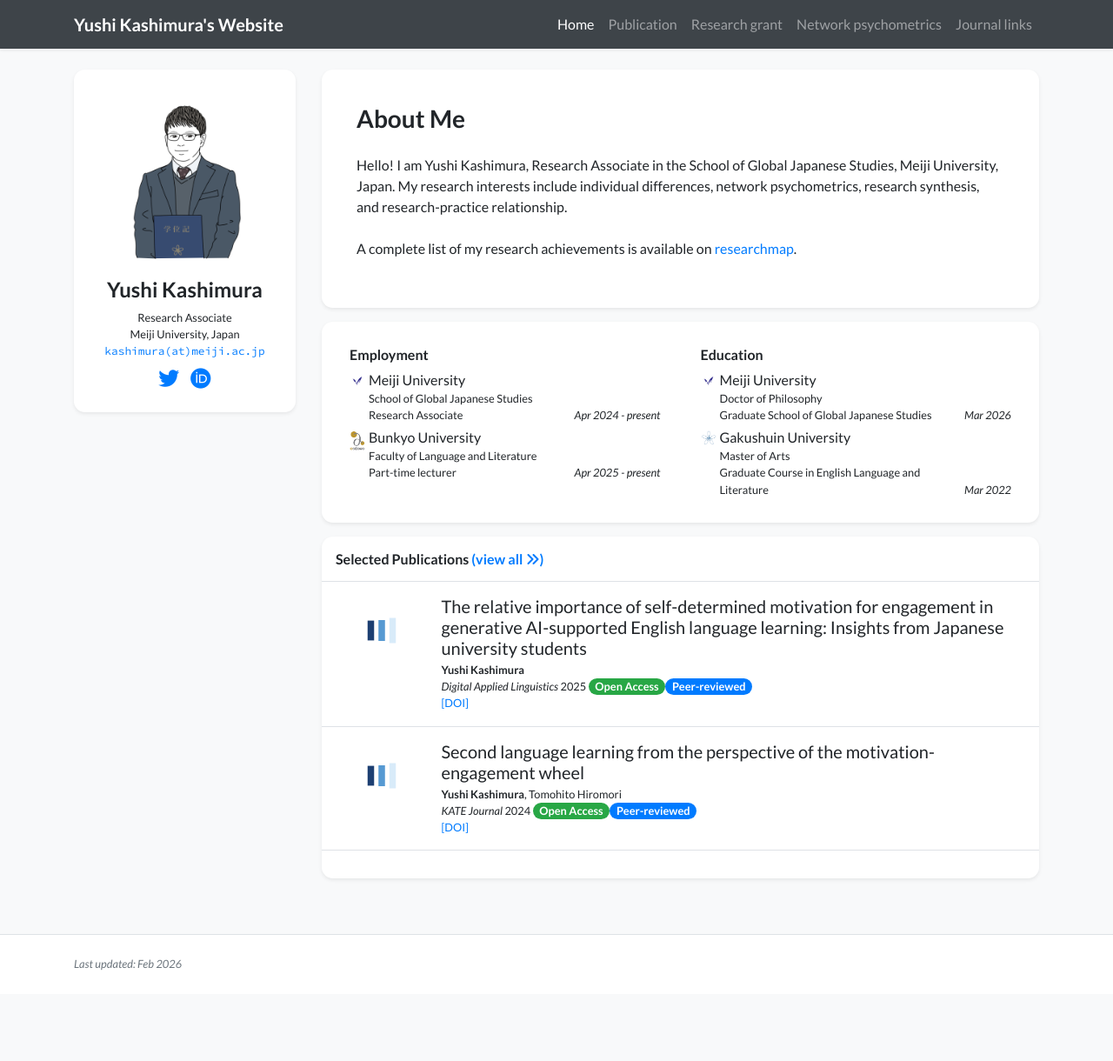
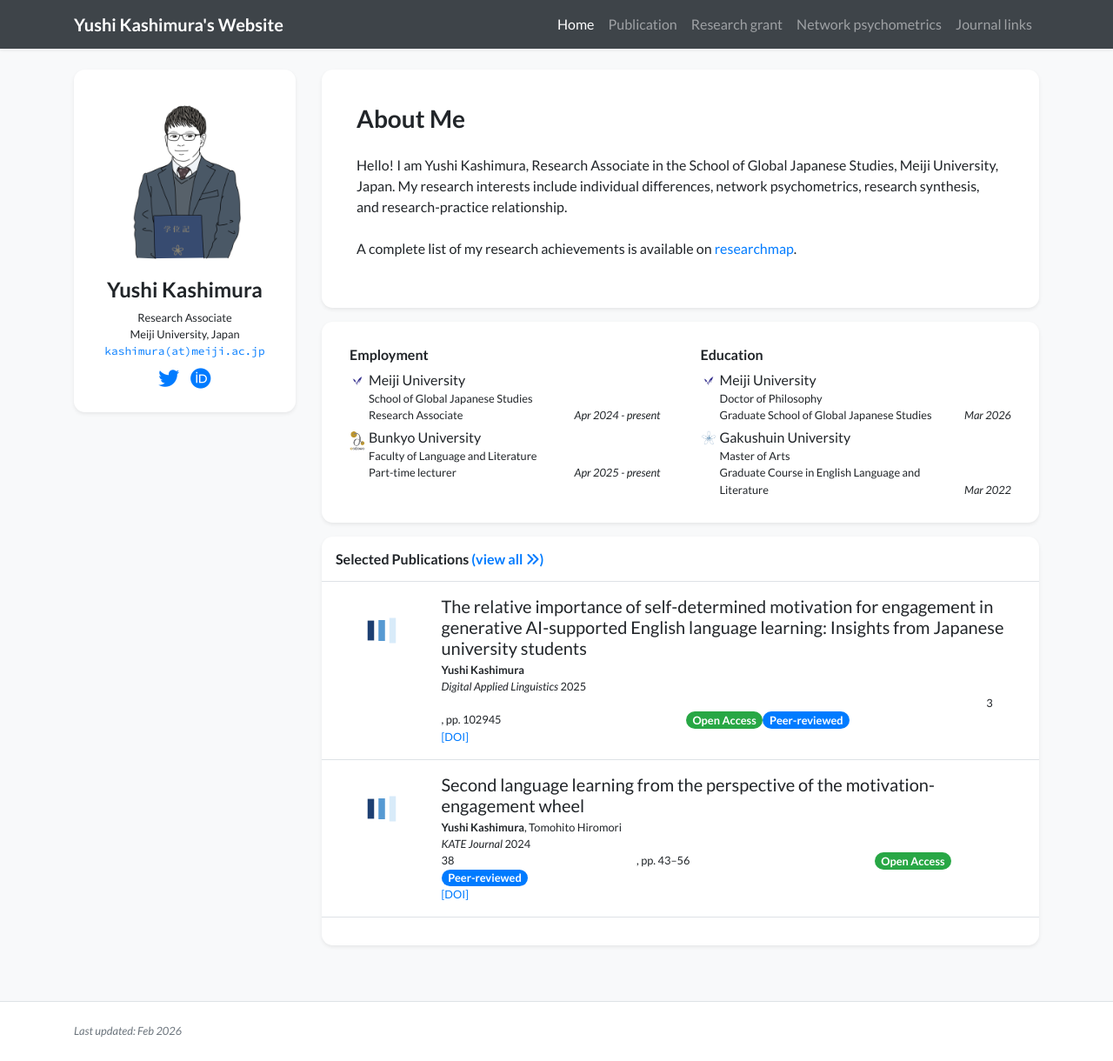
Before and after one commit to ys-kashimura/yushikashimura.github.io, a Jekyll site: the page built from index.html, in a window 1280 px wide and 1220 px high. Shown: the whole window at 87% size. Built offline with Jekyll 4.4.1, drawn with Linux system fonts in a browser that asks for light colours; nearby versions of some CDN libraries; a style sheet for code colours, icons or effects is not loaded.

Commit message:
Update publication_item.html

```diff
--- a/_includes/widgets/publication_item.html
+++ b/_includes/widgets/publication_item.html
@@ -11,8 +11,21 @@
         <div class="col-md-9 col-xl-10 p-3 pl-md-0">
             <h5 class="mt-0 mb-1 font-weight-normal">{{ item.title }}</h5>
             <p class="mt-0 mb-0 small">{% include widgets/author_list.html authors=item.authors %}</p>
-            <p class="mt-0 mb-0 small">{{item.pub_pre}}<i>{{ item.pub }}</i>{{ item.pub_post }} {{ item.pub_date }} {{ item.pub_last }} <span data-semantic-scholar-id="{{ item.semantic_scholar_id }}"></span></p>
-            <p class="mt-0 mb-0 small text-muted">{{ item.abstract }}</p>
+            <p class="mt-0 mb-0 small">{{item.pub_pre}}<i>{{ item.pub }}</i>{{ item.pub_post }} {{ item.pub_date }}
+
+　　　　　　　　{% assign v = item.volume | default: item.vol %}
+　　　　　　　　{% assign i = item.issue  | default: item.number %}
+　　　　　　　　{% assign p = item.pages  | default: item.page %}
+
+　　　　　　　　{% if v or i or p %}
+　　　　　　　　<span class="publication-vip">
+　　　　　　　　{% if v %}<span class="volume">{{ v }}</span>{% endif %}
+　　　　　　　　{% if i %}<span class="issue">({{ i }})</span>{% endif %}
+　　　　　　　　{% if p %}<span class="pages">, pp. {{ p }}</span>{% endif %}
+　　　　　　　　</span>
+　　　　　　　　{% endif %}
+
+            {{ item.pub_last }} <span data-semantic-scholar-id="{{ item.semantic_scholar_id }}"></span></p>
 
             <p class="small pb-0 mb-0 lh-125 text-muted abstract-links">
                 {% for link in item.links %}
```
